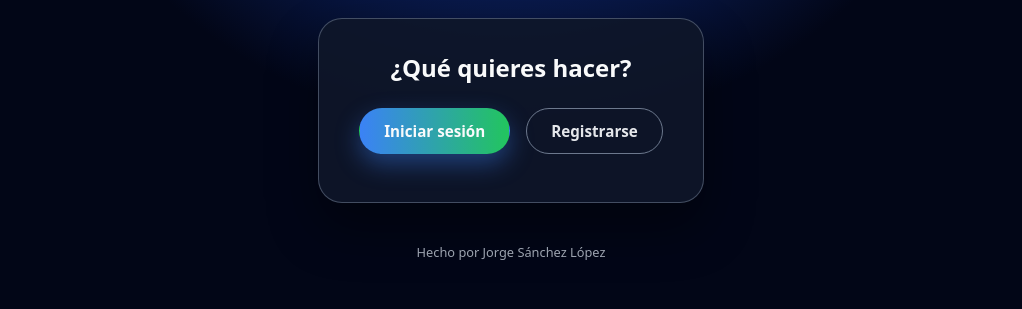
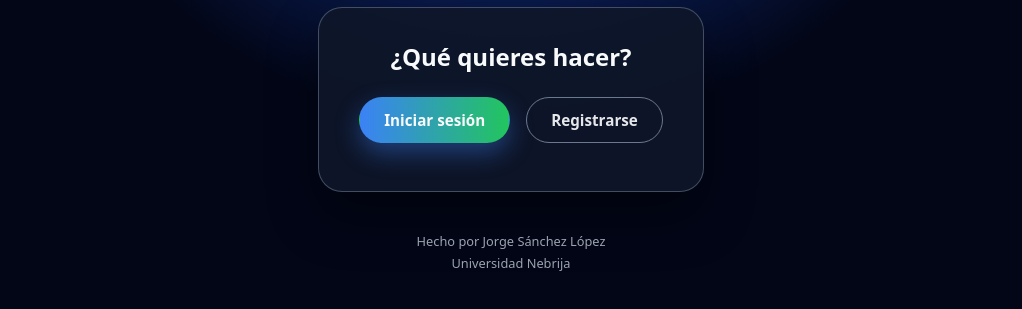
Before and after one commit to Jorge-Sanchez-dev/CapacidadesDeLaEmpresa_I, a website: page public/index.html in a window 1280 px wide. Shown: the part 379-688 px from the top of the page, without its empty margins (129-1151 px from the left). Drawn offline with Linux system fonts and the light colour scheme.

Commit message:
Algunos cambios

```diff
--- a/public/index.html
+++ b/public/index.html
@@ -23,6 +23,7 @@
 
       <footer class="home-footer">
         <span>Hecho por Jorge Sánchez López</span>
+        <span>Universidad Nebrija</span>
       </footer>
     </div>
 
--- a/public/styles.css
+++ b/public/styles.css
@@ -202,3 +202,10 @@ h1 {
 .home-wrapper {
   transform: translateY(-40px);
 }
+
+.home-footer {
+  display: flex;
+  flex-direction: column;   /* 🔥 coloca cada span en una línea */
+  gap: 4px;                  /* separación entre líneas */
+  text-align: center;        /* opcional: centrar texto */
+}
```
Also changed, not shown: src/index.ts (+3 -12 lines).
